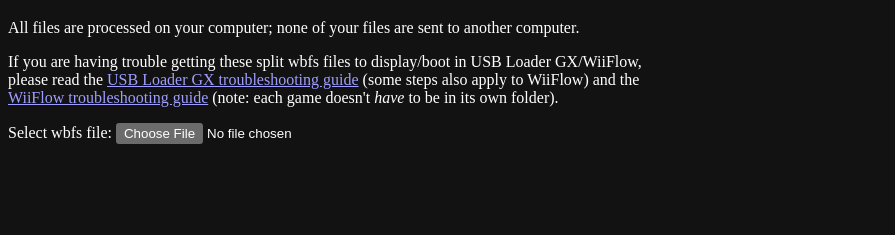
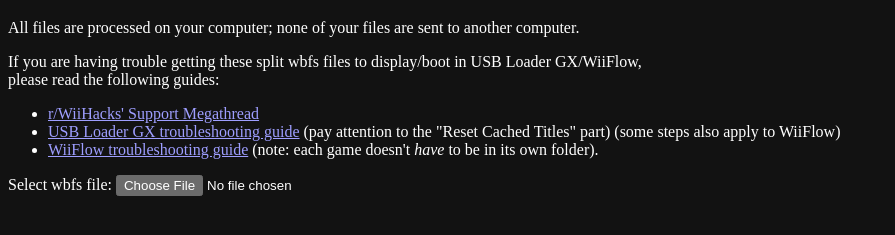
Before and after one commit to Thysbelon/wbfs-splitter, a plain HTML site: page index.html in a window 1280 px wide. Shown: the part 61-296 px from the top of the page, without its empty margins (0-895 px from the left). Drawn offline with Linux system fonts and the light colour scheme.

Commit message:
Add link to the r/WiiHacks' Support Megathread

```diff
--- a/index.html
+++ b/index.html
@@ -9,7 +9,12 @@
 <body>
 <h1>WBFS Splitter</h1>
 <p>All files are processed on your computer; none of your files are sent to another computer.
-<p>If you are having trouble getting these split wbfs files to display/boot in USB Loader GX/WiiFlow, please read the <a href=https://gbatemp.net/threads/usb-loader-gx-troubleshooting-guide.617564/ target=_blank>USB Loader GX troubleshooting guide</a> (some steps also apply to WiiFlow) and the <a href=https://www.reddit.com/r/WiiHacks/comments/g0bdoo/complete_wiiflow_troubleshooting_guide/ target=_blank>WiiFlow troubleshooting guide</a> (note: each game doesn't <em>have</em> to be in its own folder).
+<p>If you are having trouble getting these split wbfs files to display/boot in USB Loader GX/WiiFlow, please read the following guides:
+<ul>
+<li><a href=https://www.reddit.com/r/WiiHacks/comments/15fm9kk/rwiihacks_support_megathread_august_2023/ target=_blank>r/WiiHacks' Support Megathread</a>
+<li><a href=https://gbatemp.net/threads/usb-loader-gx-troubleshooting-guide.617564/ target=_blank>USB Loader GX troubleshooting guide</a> (pay attention to the "Reset Cached Titles" part) (some steps also apply to WiiFlow)
+<li><a href=https://www.reddit.com/r/WiiHacks/comments/g0bdoo/complete_wiiflow_troubleshooting_guide/ target=_blank>WiiFlow troubleshooting guide</a> (note: each game doesn't <em>have</em> to be in its own folder).
+</ul>
 <p><label for=wbfspicker>Select wbfs file: </label>
 <input type=file id=wbfspicker accept=.wbfs>
 <p id=status></p>
```
